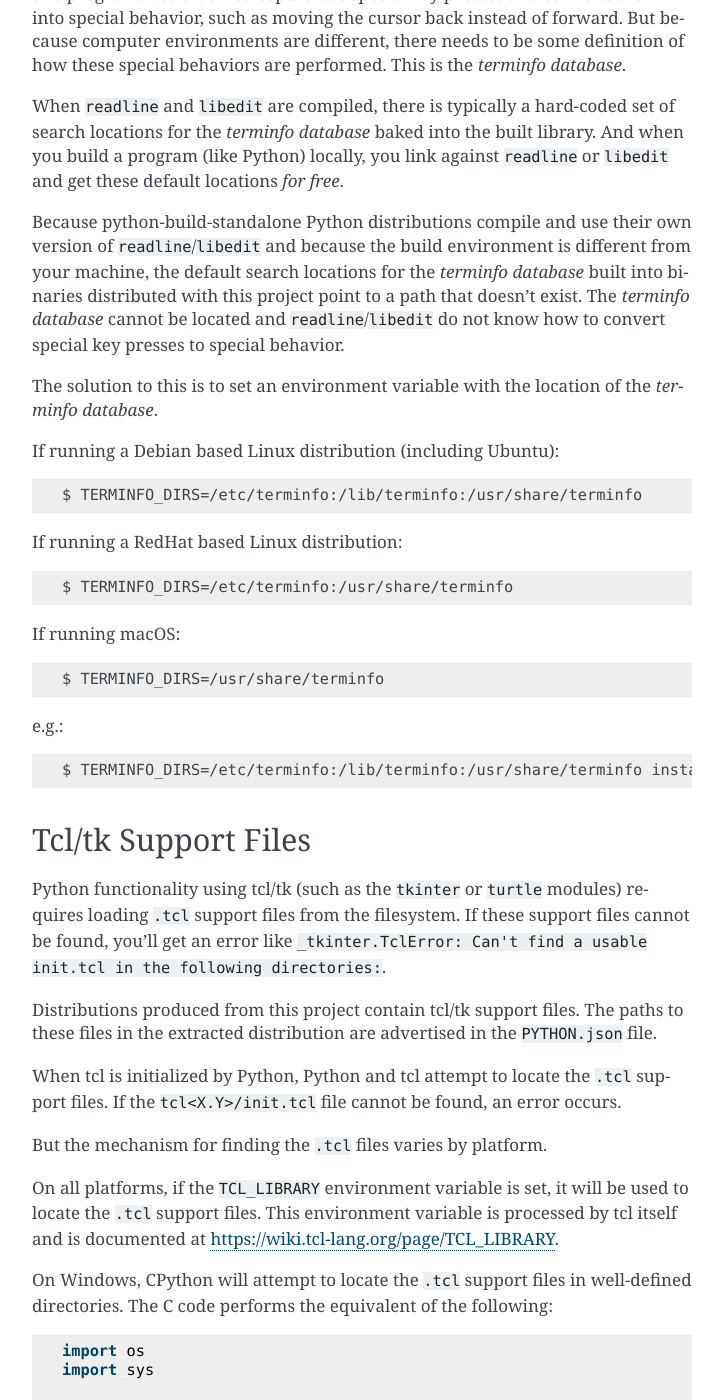
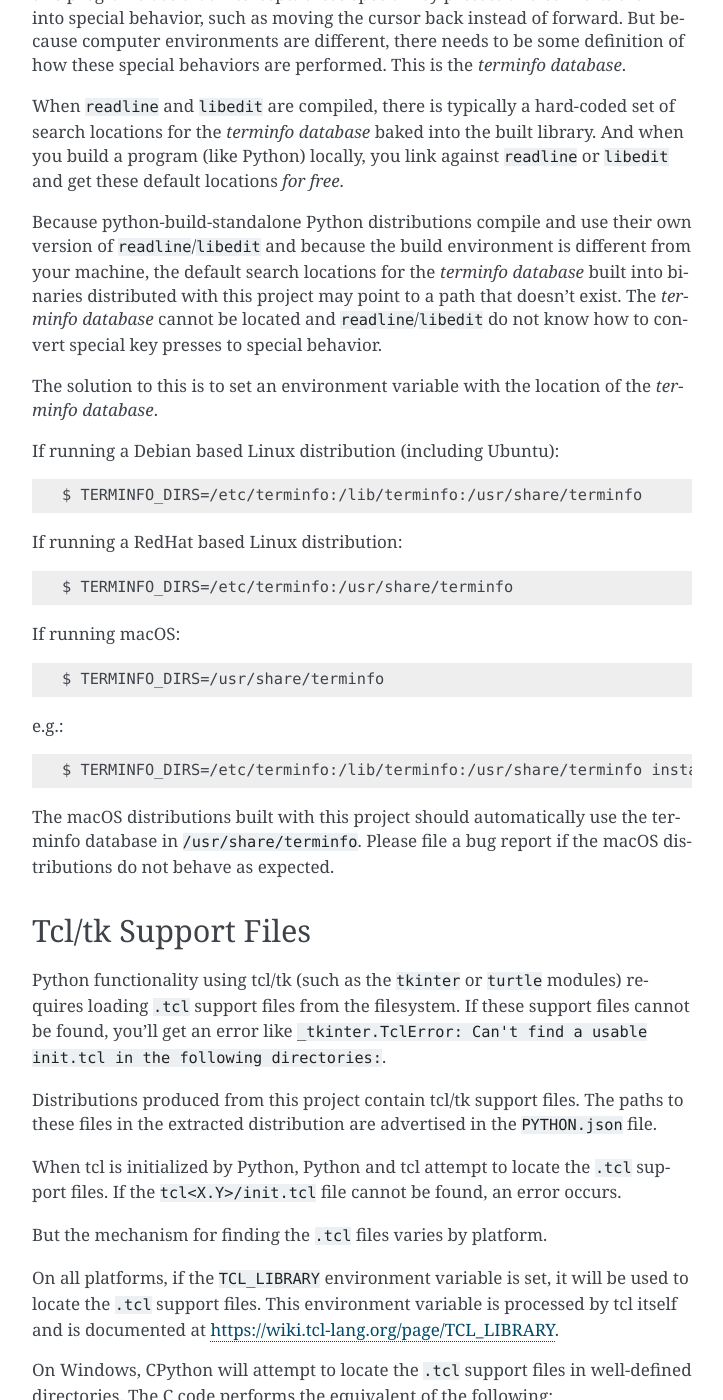
Before and after one commit to indygreg/python-build-standalone, a Sphinx documentation site: the page built from docs/quirks.rst, in a window 1280 px wide and 1400 px high, scrolled down 797 px. Shown: the whole window, without its empty margins (388-1111 px from the left). Built offline with Sphinx 7.4.7, drawn with Linux system fonts in a browser that asks for light colours.

Commit message:
unix: use system directories on macOS
This has us use the system terminfo database, which should always be
present.

```diff
--- a/docs/quirks.rst
+++ b/docs/quirks.rst
@@ -55,7 +55,7 @@ and use their own version of ``readline``/``libedit`` and
 because the build environment is different from your
 machine, the default search locations for the *terminfo
 database* built into binaries distributed with this project
-point to a path that doesn't exist. The *terminfo database*
+may point to a path that doesn't exist. The *terminfo database*
 cannot be located and ``readline``/``libedit`` do not know
 how to convert special key presses to special behavior.
 
@@ -77,6 +77,10 @@ If running macOS::
 e.g.::
 
    $ TERMINFO_DIRS=/etc/terminfo:/lib/terminfo:/usr/share/terminfo install/bin/python3.9
+
+The macOS distributions built with this project should automatically
+use the terminfo database in ``/usr/share/terminfo``. Please file
+a bug report if the macOS distributions do not behave as expected.
 
 .. _quirk_tcl:
 
```
Also changed, not shown: 1 other file.
